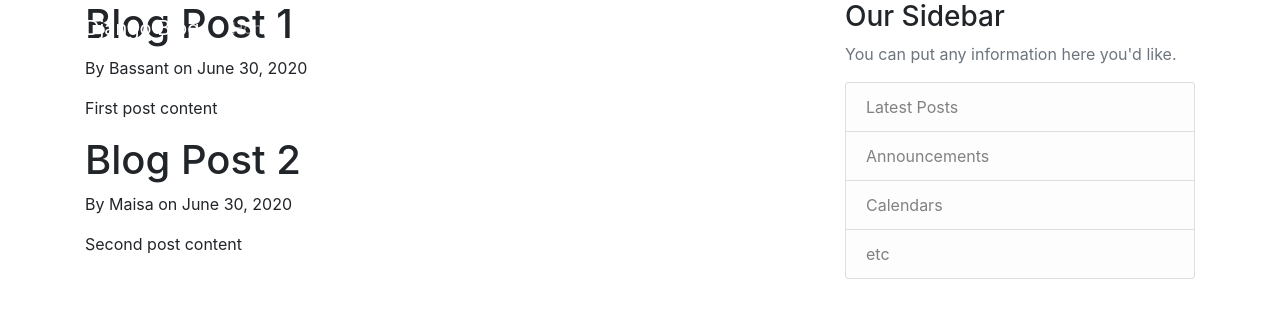
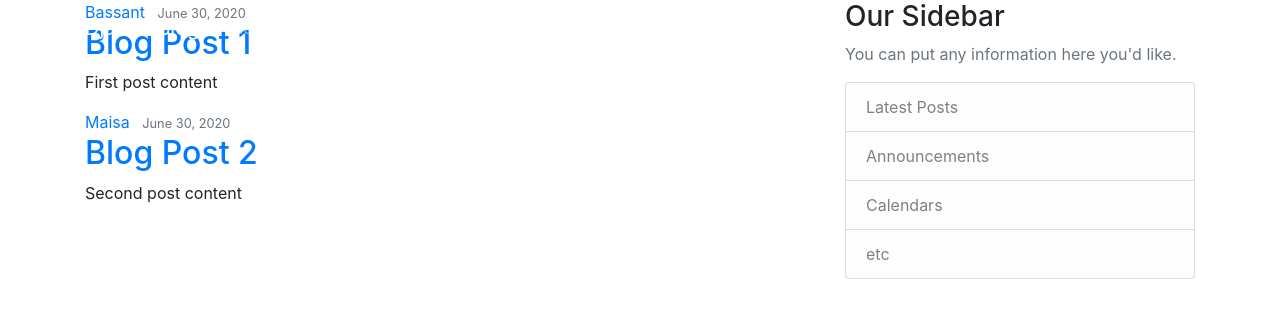
Before and after one commit to BGZ30/HelloDjango, a Django app: page /blog/ in a window 1280 px wide. Shown: the top 318 px of the page. Run offline with Django 3.2, Linux system fonts and the light colour scheme; some libraries are stand-ins or nearby versions.

Commit message:
updated the post view format

```diff
--- a/WebApp/blog/templates/blog/home.html
+++ b/WebApp/blog/templates/blog/home.html
@@ -1,9 +1,12 @@
-{% extends "blog/base.html" %}
-
-{% block content %}
-    {% for post in posts %}
-        <h1>{{ post.title }}</h1>
-        <p>By {{ post.author }} on {{ post.date_posted }}</p>
-        <p>{{ post.content }}</p>
-    {%endfor%}
-{% endblock content %}
+{% extends "blog/base.html" %} {% block content %} {% for post in posts %}
+<article class="media content-section">
+  <div class="media-body">
+    <div class="article-metadata">
+      <a class="mr-2" href="#">{{ post.author }}</a>
+      <small class="text-muted">{{ post.date_posted }}</small>
+    </div>
+    <h2><a class="article-title" href="#">{{ post.title }}</a></h2>
+    <p class="article-content">{{ post.content }}</p>
+  </div>
+</article>
+{%endfor%} {% endblock content %}
```
